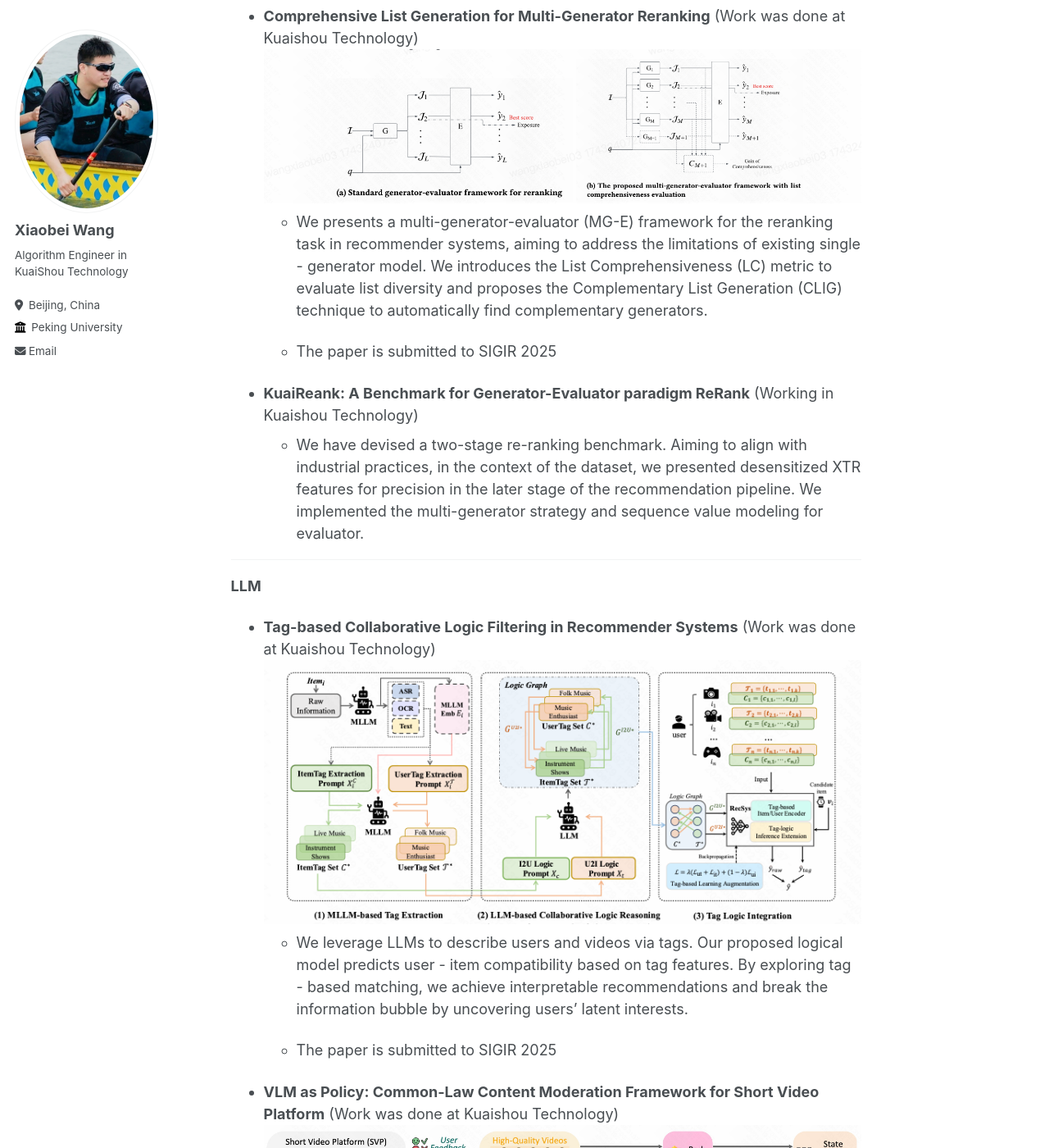
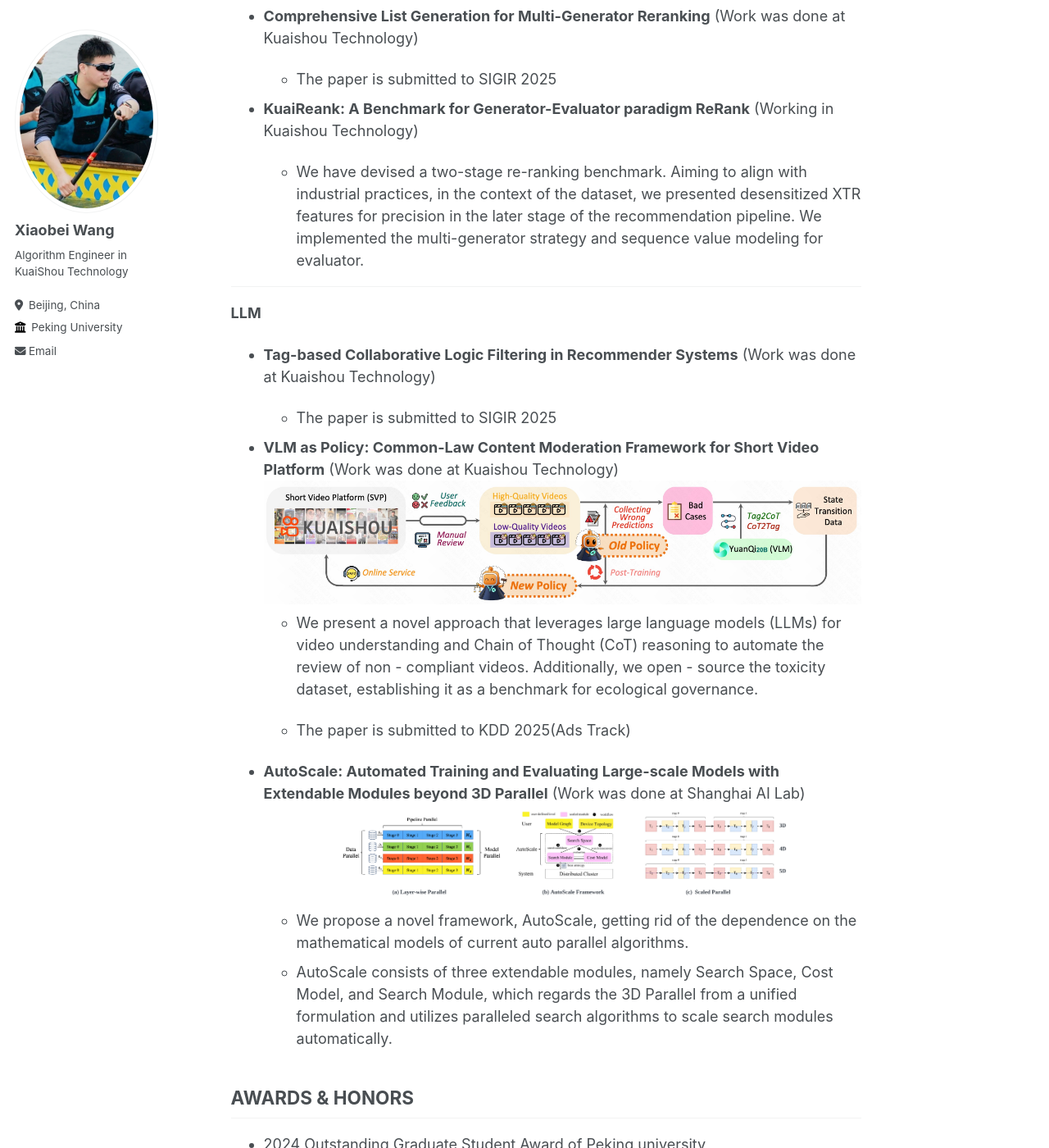
Before and after one commit to wangxiaobei822/wangxiaobei822.github.io, a Jekyll site: the page built from _pages/about.md, in a window 1280 px wide and 1400 px high, scrolled down 2790 px. Shown: the whole window at 82% size. Built offline with Jekyll 4.4.1, drawn with Linux system fonts in a browser that asks for light colours.

Commit message:
Update about.md

```diff
--- a/_pages/about.md
+++ b/_pages/about.md
@@ -91,8 +91,6 @@ Projects
 **<font size="4">ReRank</font>**
 
 - **Comprehensive List Generation for Multi-Generator Reranking** (Work was done at Kuaishou Technology)<br>
-![](../images/MGRerank.png)
-  - We presents a multi-generator-evaluator (MG-E) framework for the reranking task in recommender systems, aiming to address the limitations of existing single - generator model. We introduces the List Comprehensiveness (LC) metric to evaluate list diversity and proposes the Complementary List Generation (CLIG) technique to automatically find complementary generators.
 
   - The paper is submitted to  SIGIR 2025
 
@@ -109,8 +107,7 @@ Projects
 **<font size="4">LLM</font>**
 
 - **Tag-based Collaborative Logic Filtering in Recommender Systems** (Work was done at Kuaishou Technology)<br>
-![](../images/Logic.png)
-  - We leverage LLMs to describe users and videos via tags. Our proposed logical model predicts user - item compatibility based on tag features. By exploring tag - based matching, we achieve interpretable recommendations and break the information bubble by uncovering users' latent interests.
+
 
   - The paper is submitted to SIGIR 2025
 
```
